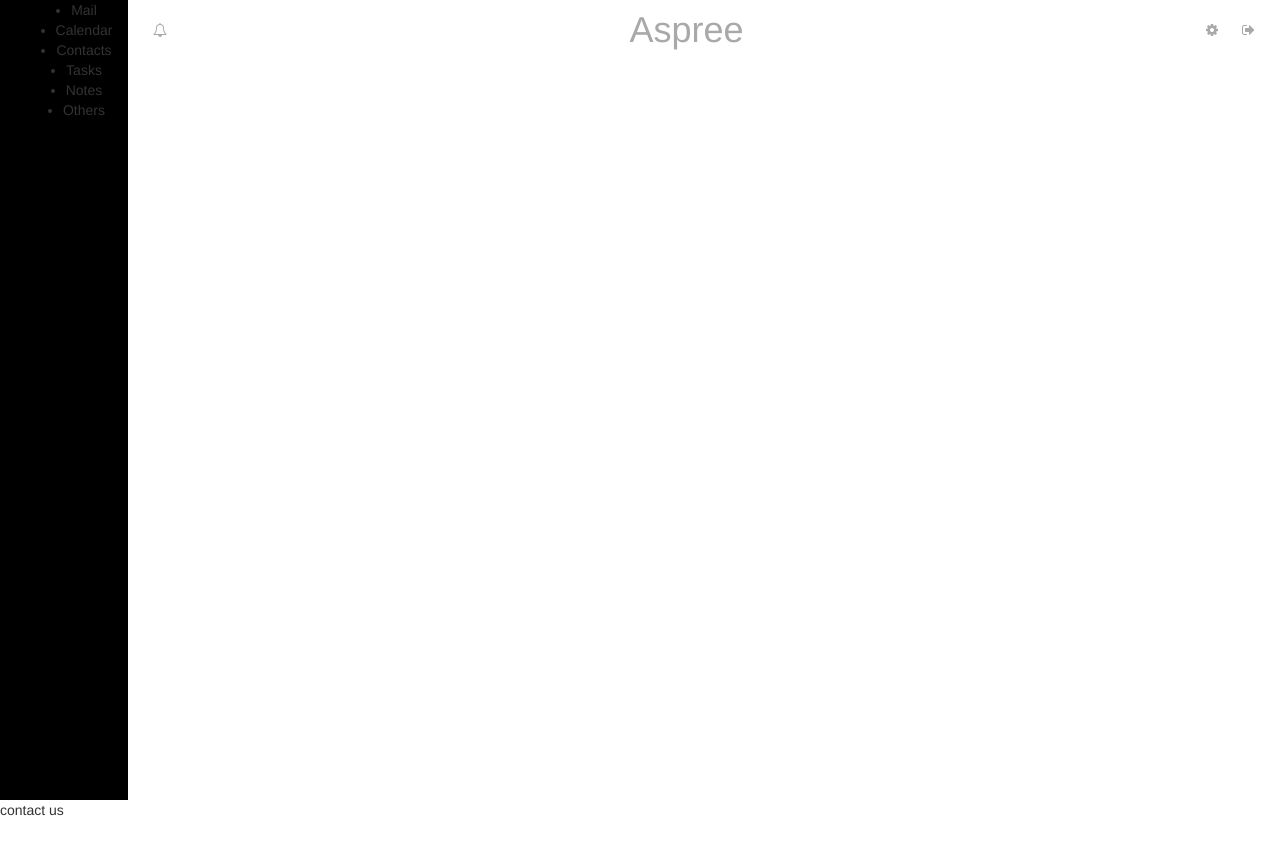
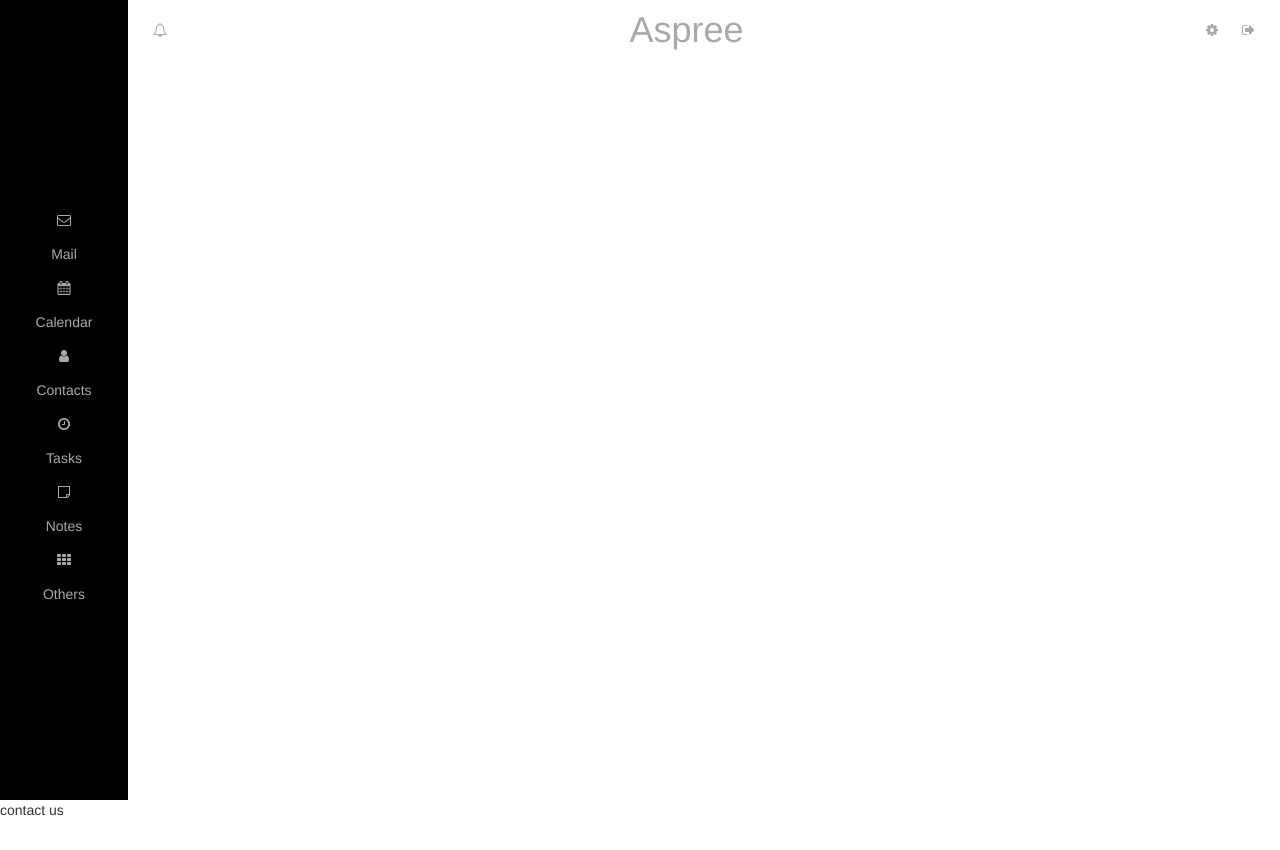
Before and after one commit to seena94/aspree, a website: page index.html in a window 1280 px wide. Drawn offline with nearby package versions, Linux system fonts and the light colour scheme.

Commit message:
sidebar menu styled

```diff
--- a/index.html
+++ b/index.html
@@ -17,12 +17,12 @@
 	<div class="row">
 		<div class="col-sm-2 sidebar-nav">
 			<ul class="menu-section">
-				<li class="menu-list">Mail</li>
-				<li class="menu-list">Calendar</li>
-				<li class="menu-list">Contacts</li>
-				<li class="menu-list">Tasks</li>
-				<li class="menu-list">Notes</li>
-				<li class="menu-list">Others</li>
+				<li class="menu-list"><i class="fa fa-envelope-o" aria-hidden="true"></i><span>Mail</span></li>
+				<li class="menu-list"><i class="fa fa-calendar" aria-hidden="true"></i><span>Calendar</span></li>
+				<li class="menu-list"><i class="fa fa-user" aria-hidden="true"></i><span>Contacts</span></li>
+				<li class="menu-list"><i class="fa fa-clock-o" aria-hidden="true"></i><span>Tasks</span></li>
+				<li class="menu-list"><i class="fa fa-sticky-note-o" aria-hidden="true"></i><span>Notes</span></li>
+				<li class="menu-list"><i class="fa fa-th" aria-hidden="true"></i><span>Others</span></li>
 			</ul>
 		</div>
 		<div class="col-md-10 horizontal-header">
--- a/scss/style.scss
+++ b/scss/style.scss
@@ -31,9 +31,17 @@ h2 {
 		flex-direction: column;
 		flex-wrap: nowrap;
 		justify-content: center;
+		height: 100%;
+		list-style-type: none;
+		padding: 13px;
+
+		.fa {
+			padding: 17px;
+		}
 
 		.menu-list {
-			align-self: center;
+			text-align: center;
+			color: #a9a9a9;
 		}
 	}
 }
```
Also changed, not shown: css/style.css.
